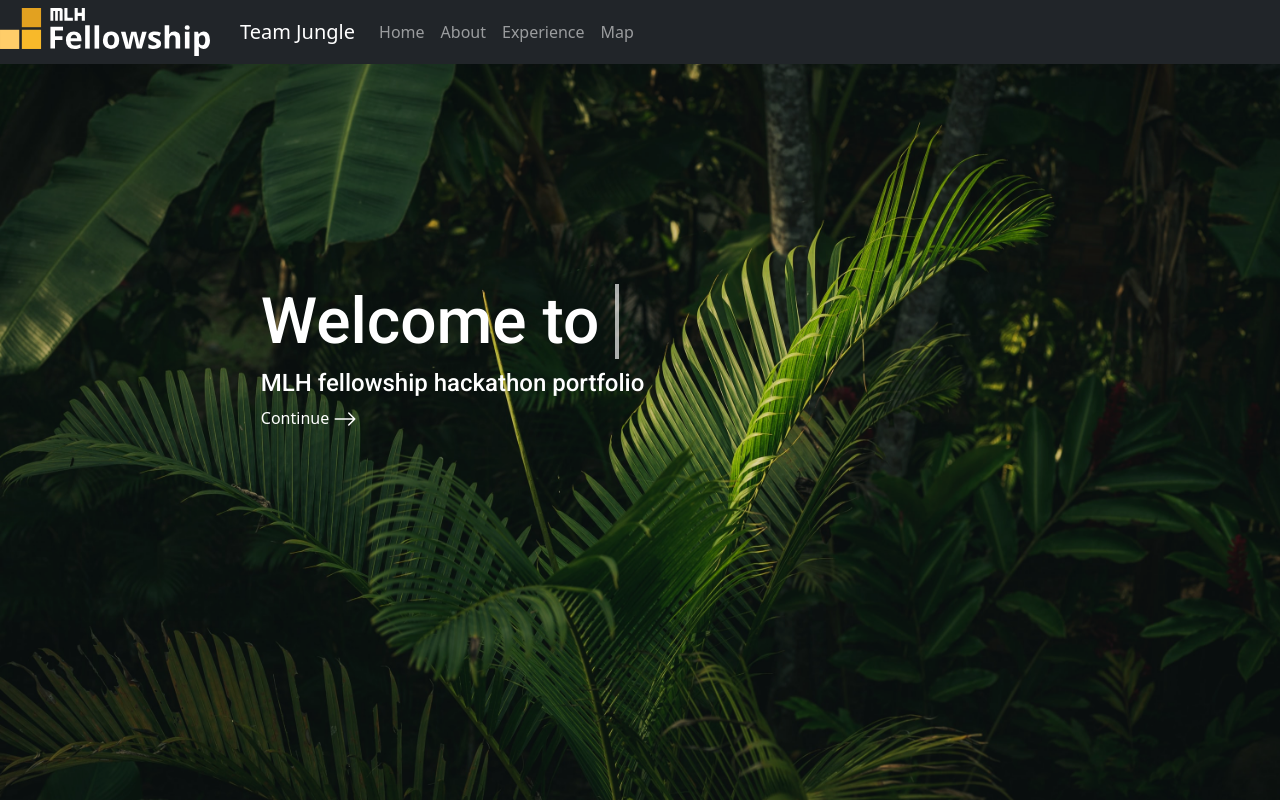
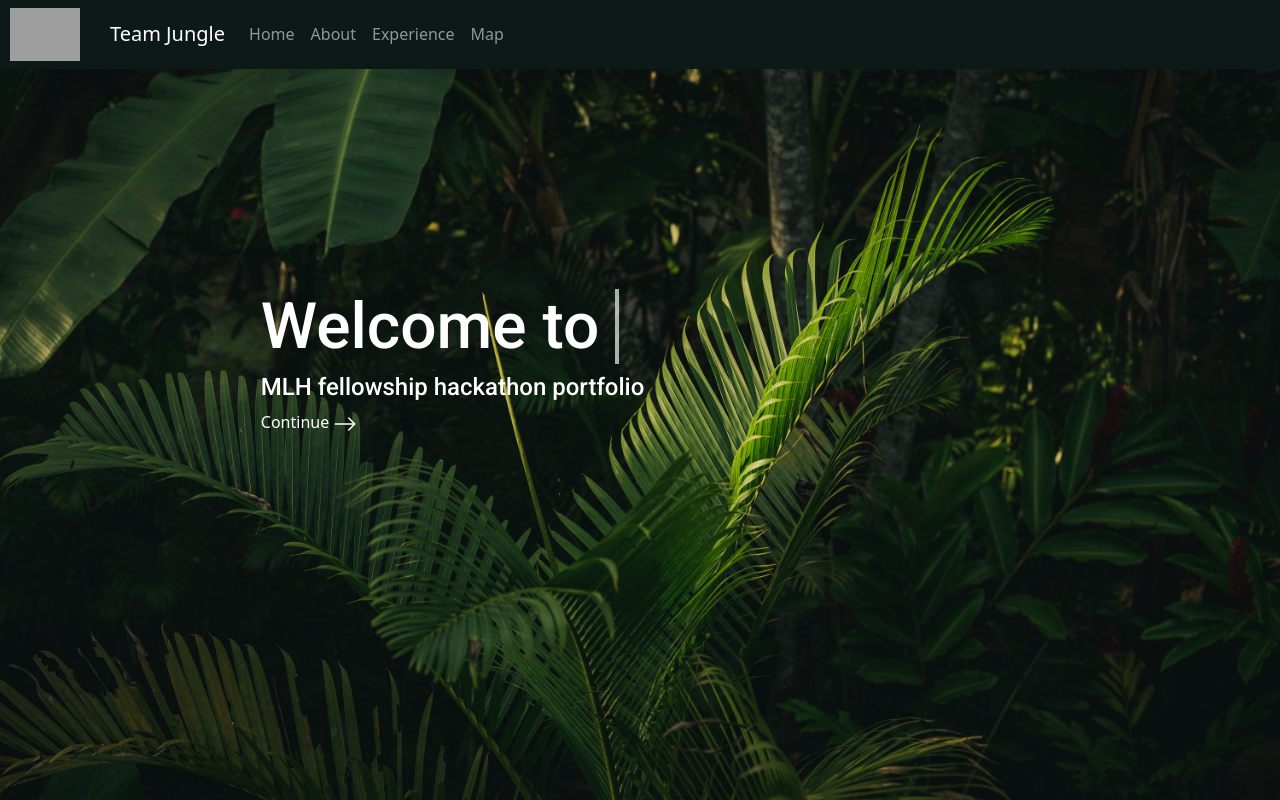
Before and after one commit to lukecheseldine/mlh-portfolio, a Flask app: page / in a window 1280 px wide. Run offline with Flask 2, Linux system fonts and the light colour scheme; grey boxes are pictures that could not be loaded.

Commit message:
changed fonts and icons

```diff
--- a/app/static/styles/main.css
+++ b/app/static/styles/main.css
@@ -19,8 +19,9 @@ body {
 }
 
 .nav-logo img {
-    width: 210px;
+    width: 70px;
     margin-right: 30px;
+    margin-left: 10px;
 }
 
 .intro,
@@ -29,3 +30,12 @@ body {
 .map {
     margin-top: 300px;
 }
+
+.navbar{
+    background-color: #0C1917 !important;
+    color: white;
+}
+
+.navbar-brand {
+
+}
--- a/app/templates/base.html
+++ b/app/templates/base.html
@@ -25,10 +25,10 @@
 
 <body>
 
-    <nav class="navbar navbar-expand-md navbar-dark bg-dark">
+    <nav class="navbar navbar-expand-md navbar-dark">
         <a href="https://fellowship.mlh.io/">
             <div class="nav-logo">
-                <img src="./static/img/logo.svg" />
+                <img src="../static/img/jungle-icon.png"/>
             </div>
         </a>
 
```
